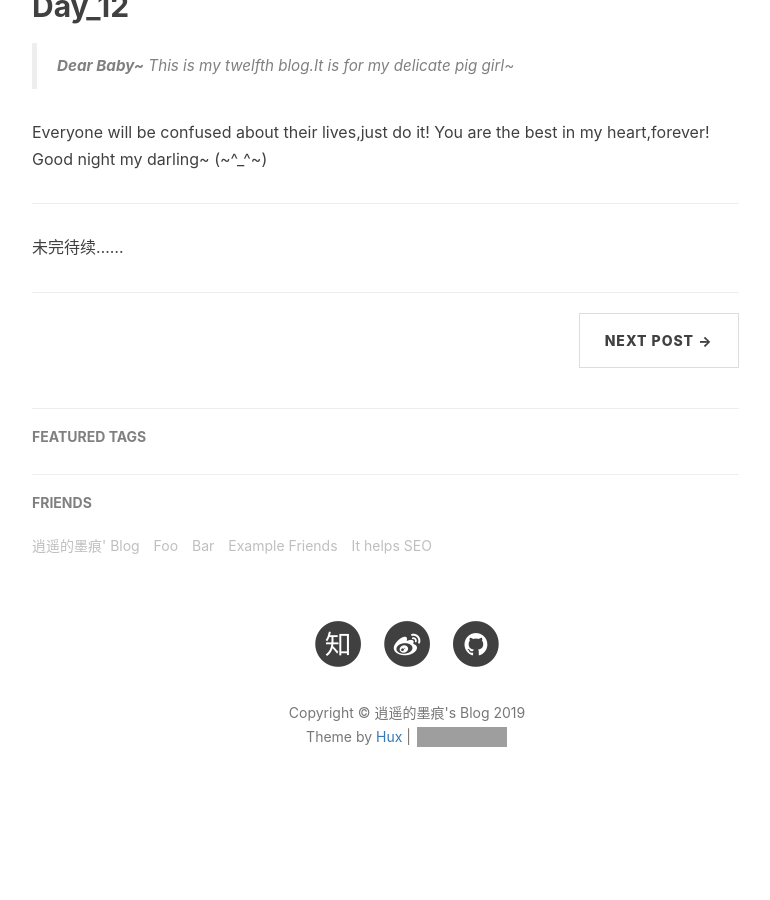
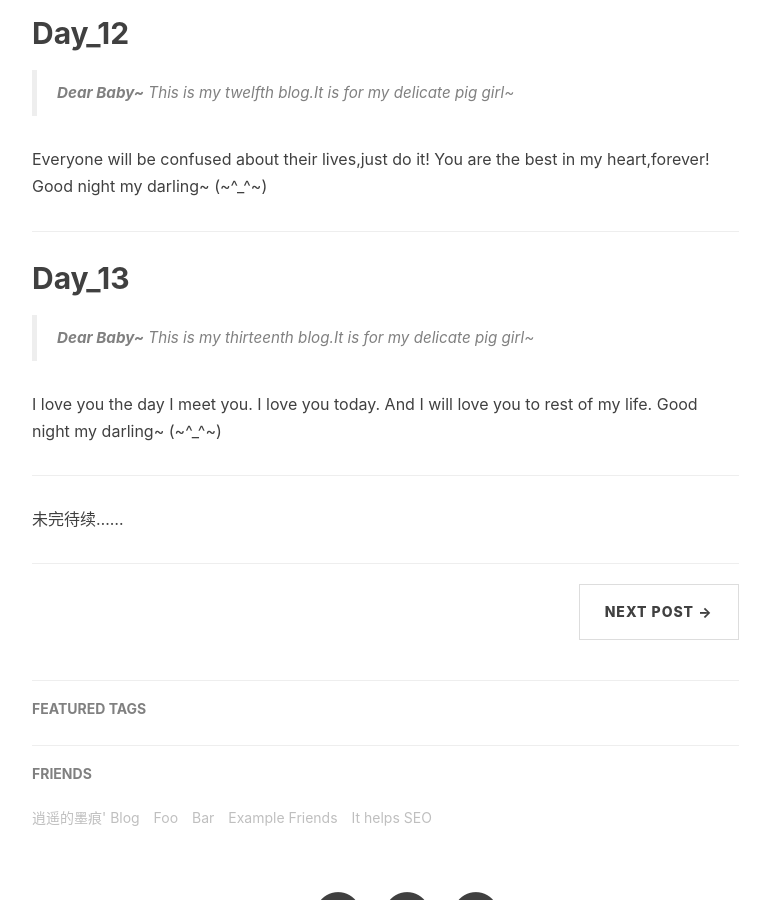
Before and after one commit to Big1ce/Big1ce.github.io, a Jekyll site: the page built from _posts/2019-08-16-good-night.markdown, in a window 1280 px wide and 900 px high, scrolled down 3676 px. Shown: the whole window, without its empty margins (233-1003 px from the left). Built offline with Jekyll 4.4.1, drawn with Linux system fonts in a browser that asks for light colours; nearby versions of some CDN libraries; comment, search, counter and statistics services are not loaded; before the commit the page ends 4517 px from its top, so only the background shows below that; grey boxes are pictures that could not be loaded.

Commit message:
post_day_13

```diff
--- a/_posts/2019-08-16-good-night.markdown
+++ b/_posts/2019-08-16-good-night.markdown
@@ -27,6 +27,7 @@ tags:
 [Day_10](#Day_10)<br>
 [Day_11](#Day_11)<br>
 [Day_12](#Day_12)<br>
+[Day_13](#Day_13)<br>
 
 
 ---
@@ -159,6 +160,16 @@ Don't worry.Tomorrow will be better. Good night my darling~ (~^_^~)
 Everyone will be confused about their lives,just do it! You are the best in my heart,forever! Good night my darling~ (~^_^~)
 
 ---
+<p id = "Day_13"></p>
+## Day_13
+
+
+> **Dear Baby~** This is my thirteenth blog.It is for my delicate pig girl~
+
+
+I love you the day I meet you. I love you today. And I will love you to rest of my life. Good night my darling~ (~^_^~)
+
+---
 
 
 
```
